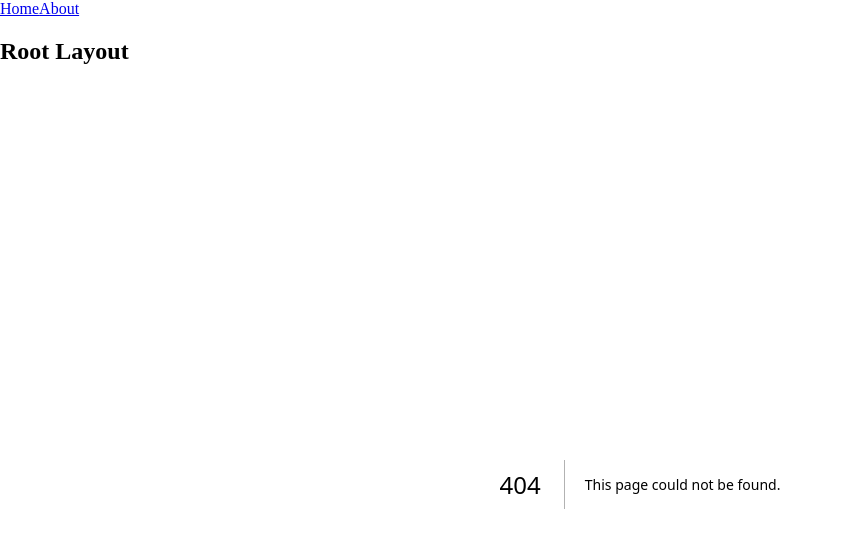
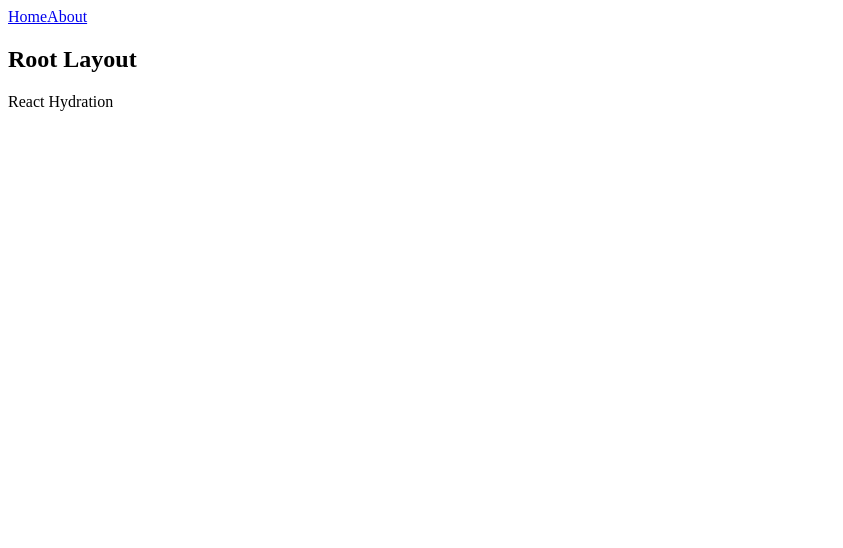
Before and after one commit to itjewel/next15, a Next.js app: page /hydration in a window 1280 px wide. Before the commit this address had no page. Shown: the top 548 px of the page, without its empty margins (0-843 px from the left). Built offline with nearby package versions, Linux system fonts and the light colour scheme.

Commit message:
hydration

```diff
--- /dev/null
+++ b/src/app/hydration/layout.tsx
@@ -0,0 +1,10 @@
+import { ReactNode } from "react";
+
+interface Children {
+  children: ReactNode;
+}
+const Layout = ({ children }: Children) => {
+  return <div>{children}</div>;
+};
+
+export default Layout;
--- /dev/null
+++ b/src/app/hydration/page.tsx
@@ -0,0 +1,5 @@
+const Page = () => {
+  return <div>React Hydration</div>;
+};
+
+export default Page;
```
